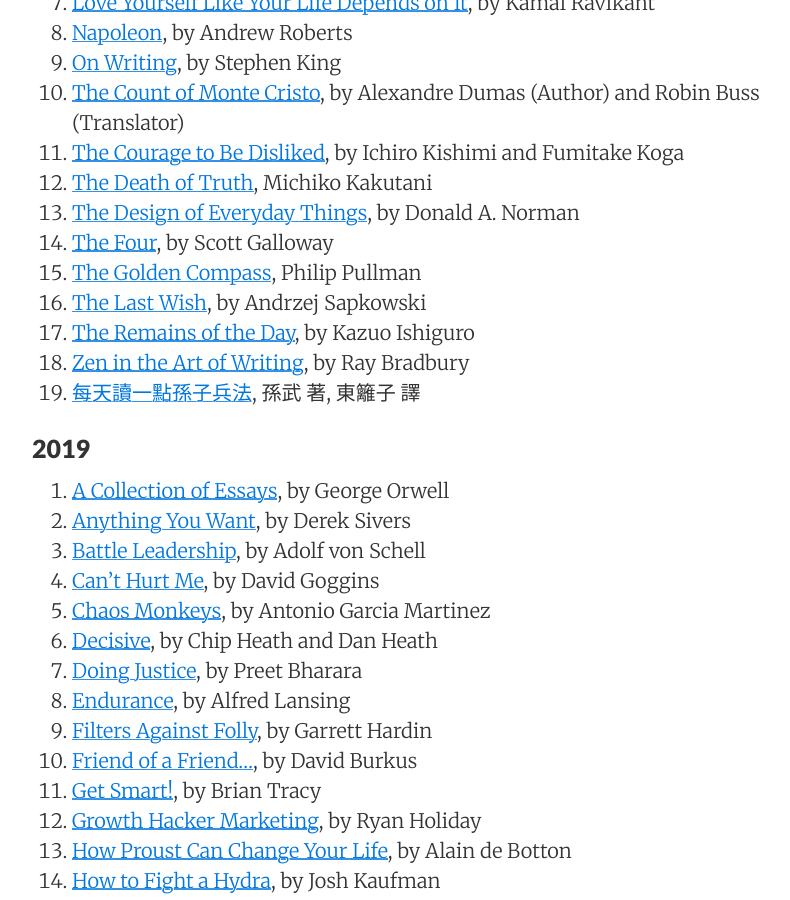
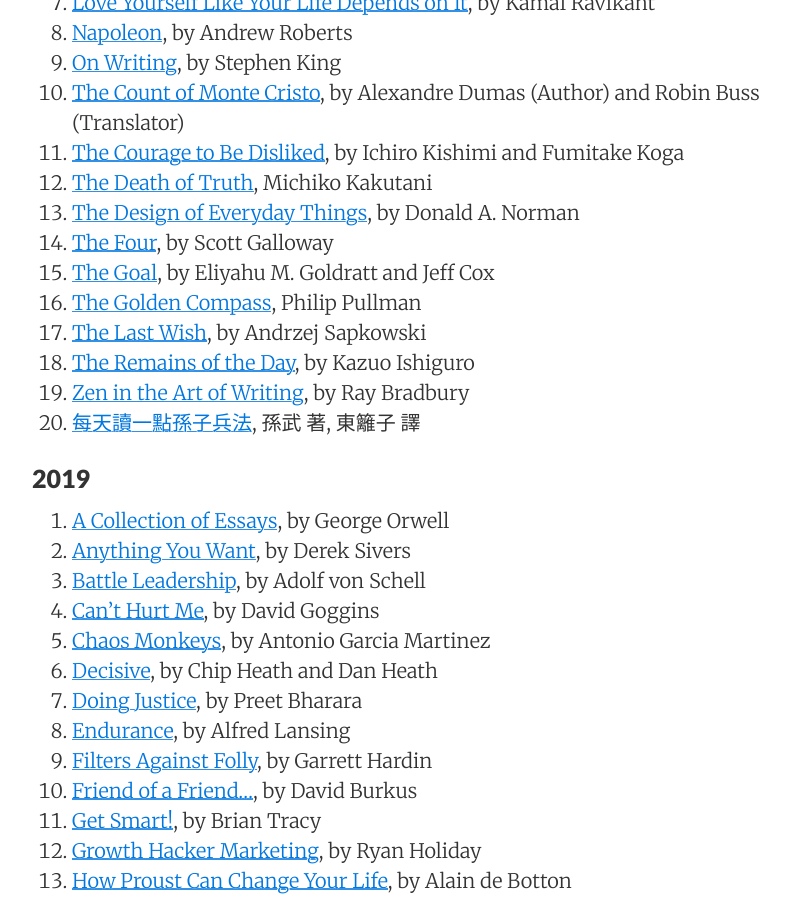
Before and after one commit to sewardlee337/sewardlee337.github.io, a Jekyll site: the page built from readinglist.md, in a window 1280 px wide and 900 px high, scrolled down 800 px. Shown: the whole window, without its empty margins (188-978 px from the left). Built offline with Jekyll 4.4.1, drawn with Linux system fonts in a browser that asks for light colours; nearby versions of some CDN libraries.

Commit message:
Update reading list

```diff
--- a/readinglist.md
+++ b/readinglist.md
@@ -34,6 +34,7 @@ _"My alma mater was books, a good library... I could spend the rest of my life r
 1. [The Death of Truth](https://amzn.to/3alON5J), Michiko Kakutani
 1. [The Design of Everyday Things](https://amzn.to/3bFOMKL), by Donald A. Norman
 1. [The Four](https://amzn.to/2MHiVii), by Scott Galloway
+1. [The Goal](https://amzn.to/2SDeWq7), by Eliyahu M. Goldratt and Jeff Cox
 1. [The Golden Compass](https://amzn.to/2wTKMqk), Philip Pullman
 1. [The Last Wish](https://amzn.to/2QBo39P), by Andrzej Sapkowski
 1. [The Remains of the Day](https://amzn.to/34vWaFB), by Kazuo Ishiguro
```
